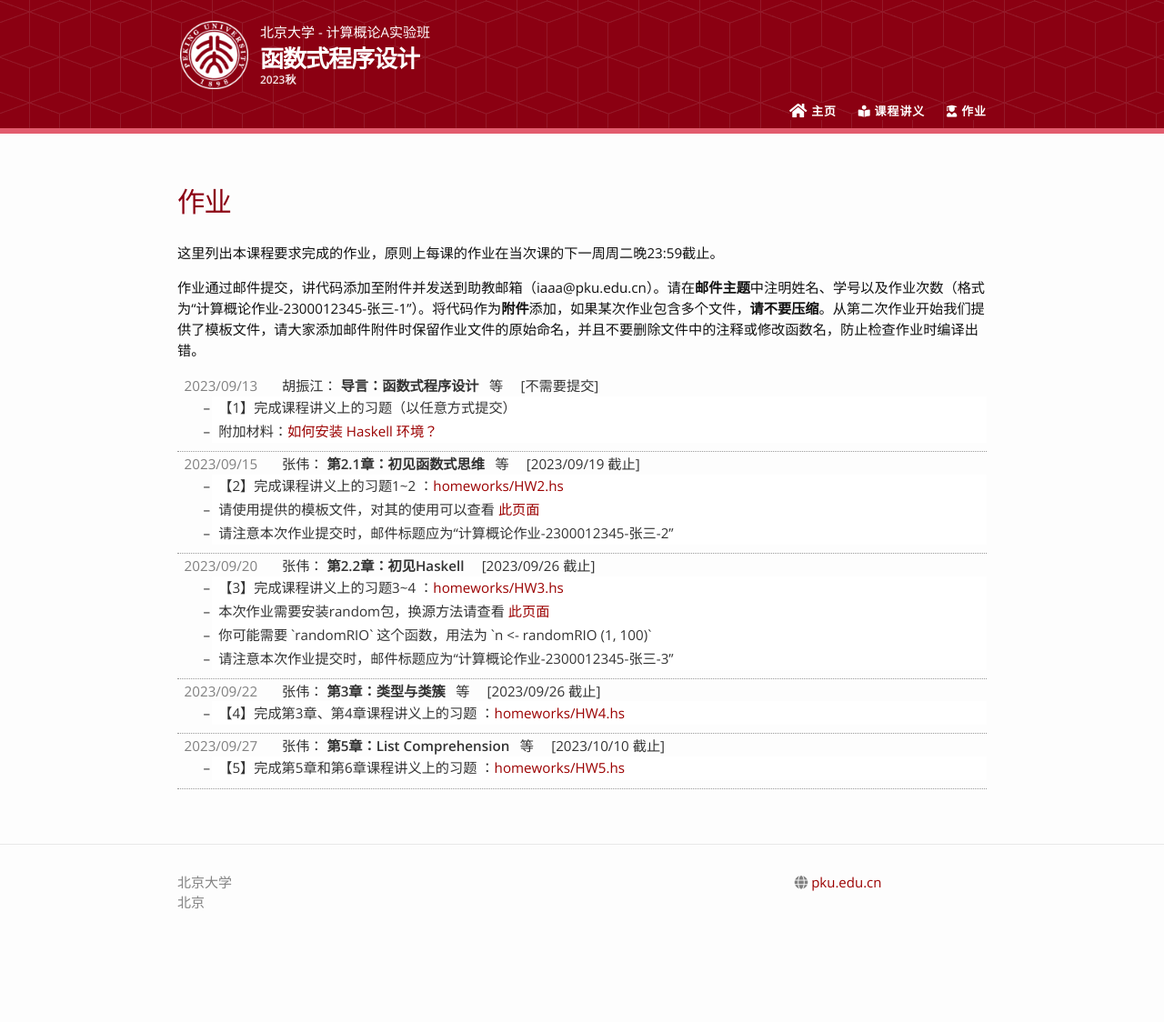
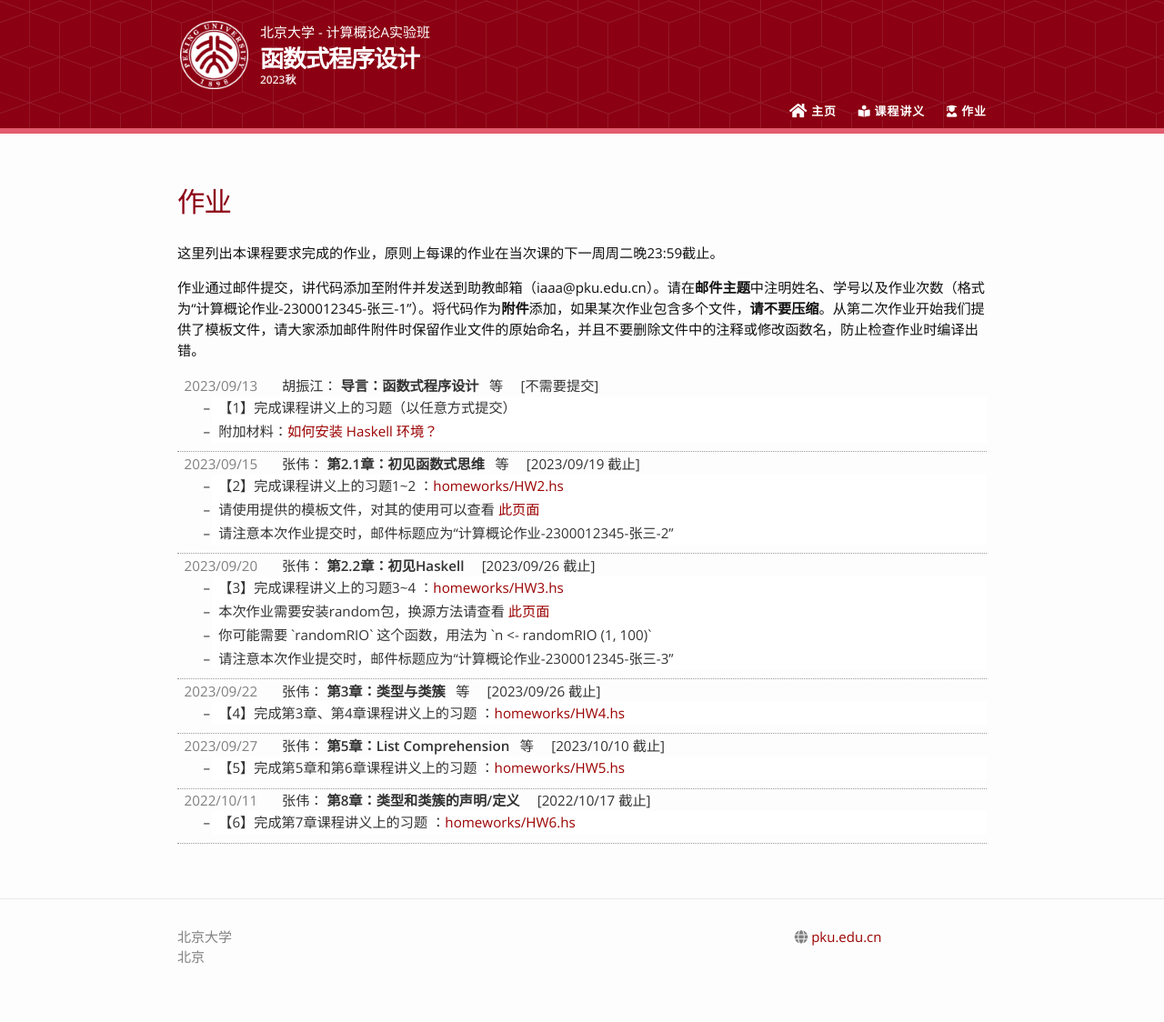
Before and after one commit to zhenjiang888/FP, a Jekyll site: the page built from 2023/assignments.md, in a window 1280 px wide. Shown: the whole page at 91% size. Built offline with Jekyll 4.4.1, drawn with Linux system fonts in a browser that asks for light colours; nearby versions of some CDN libraries; before the commit the page ends 1064 px from its top, so only the background shows below that.

Commit message:
Update slides and homeworks

```diff
--- a/_data/_2023.yaml
+++ b/_data/_2023.yaml
@@ -74,5 +74,15 @@
     - text: 【5】完成第5章和第6章课程讲义上的习题
       link: homeworks/HW5.hs
     due: 2023/10/10
+- teacher: 张伟
+  date: 2022/10/11
+  slides:
+  - title: "第8章：类型和类簇的声明/定义"
+    link: ch08 type and type class - definition.pdf
+  assignment:
+    descriptions:
+    - text: 【6】完成第7章课程讲义上的习题
+      link: homeworks/HW6.hs
+    due: 2022/10/17
 
 updates: []
```
Also changed, not shown: 2 other files.
